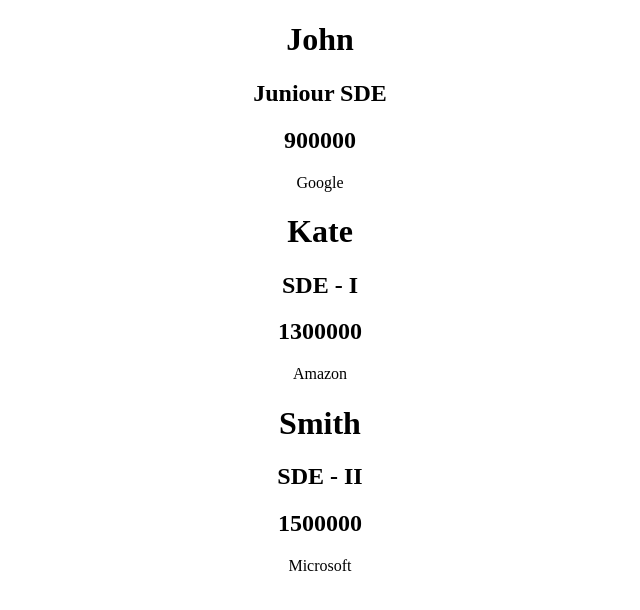
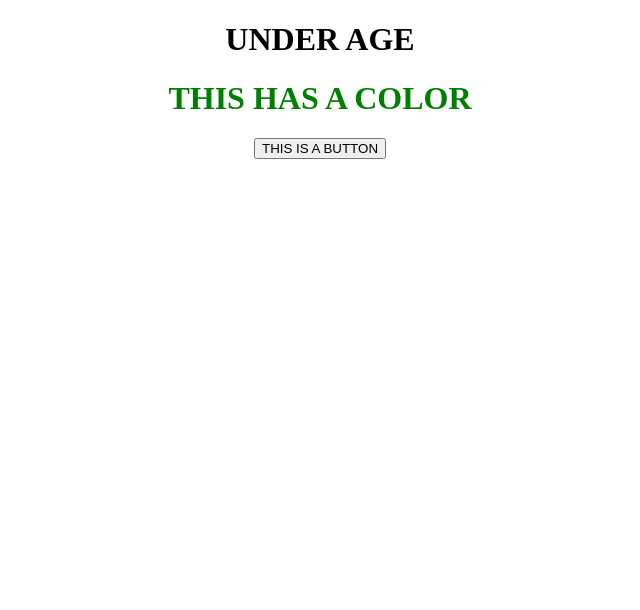
Before and after one commit to ekantchandrakar/React-Crashcourse, a React (Create React App) app: page / in a window 1280 px wide. Shown: the top 610 px of the page, without its empty margins (320-960 px from the left). Built offline with nearby package versions, Linux system fonts and the light colour scheme.

Commit message:
Ternary Operator & CSS

```diff
--- a/src/App.css
+++ b/src/App.css
@@ -36,3 +36,7 @@
 		transform: rotate(360deg);
 	}
 }
+
+.name {
+	color: red;
+}
--- a/src/App.js
+++ b/src/App.js
@@ -1,37 +1,16 @@
 import "./App.css";
-
-const Job = (props) => {
-	return (
-		<div>
-			<h1>{props.name}</h1>
-			<h2>{props.position}</h2>
-			<h2>{props.salary}</h2>
-			<p>{props.company}</p>
-		</div>
-	);
-};
+// import styles from "./App.module.css"; // className={styles.name}
 
 function App() {
+	const age = 15;
+	const isGreen = true;
+
 	return (
 		<div className="App">
-			<Job
-				name="John"
-				position={"Juniour SDE"}
-				salary={900000}
-				company={"Google"}
-			/>
-			<Job
-				name="Kate"
-				position={"SDE - I"}
-				salary={1300000}
-				company={"Amazon"}
-			/>
-			<Job
-				name="Smith"
-				position={"SDE - II"}
-				salary={1500000}
-				company={"Microsoft"}
-			/>
+			{age >= 18 ? <h1>OVER AGE</h1> : <h1>UNDER AGE</h1>}
+			<h1 style={{ color: isGreen ? "green" : "red" }}>THIS HAS A COLOR</h1>
+
+			{isGreen && <button>THIS IS A BUTTON</button>}
 		</div>
 	);
 }
```
Lines whose indentation alone changed are shown as unchanged.
